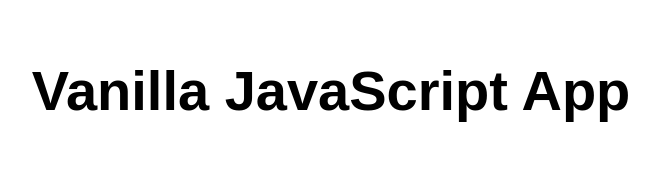
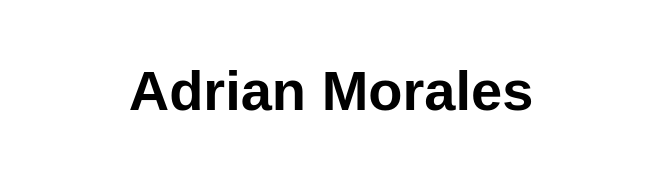
Before and after one commit to AdrianCMT/Despliegue1, a website: page src/index.html in a window 1280 px wide. Shown: the whole page, without its empty margins (309-968 px from the left). Drawn offline with Linux system fonts and the light colour scheme.

Commit message:
cambio h1

```diff
--- a/src/index.html
+++ b/src/index.html
@@ -10,7 +10,7 @@
 
 <body>
   <main>
-    <h1>Vanilla JavaScript App</h1>
+    <h1>Adrian Morales </h1>
   </main>
 </body>
 
```
